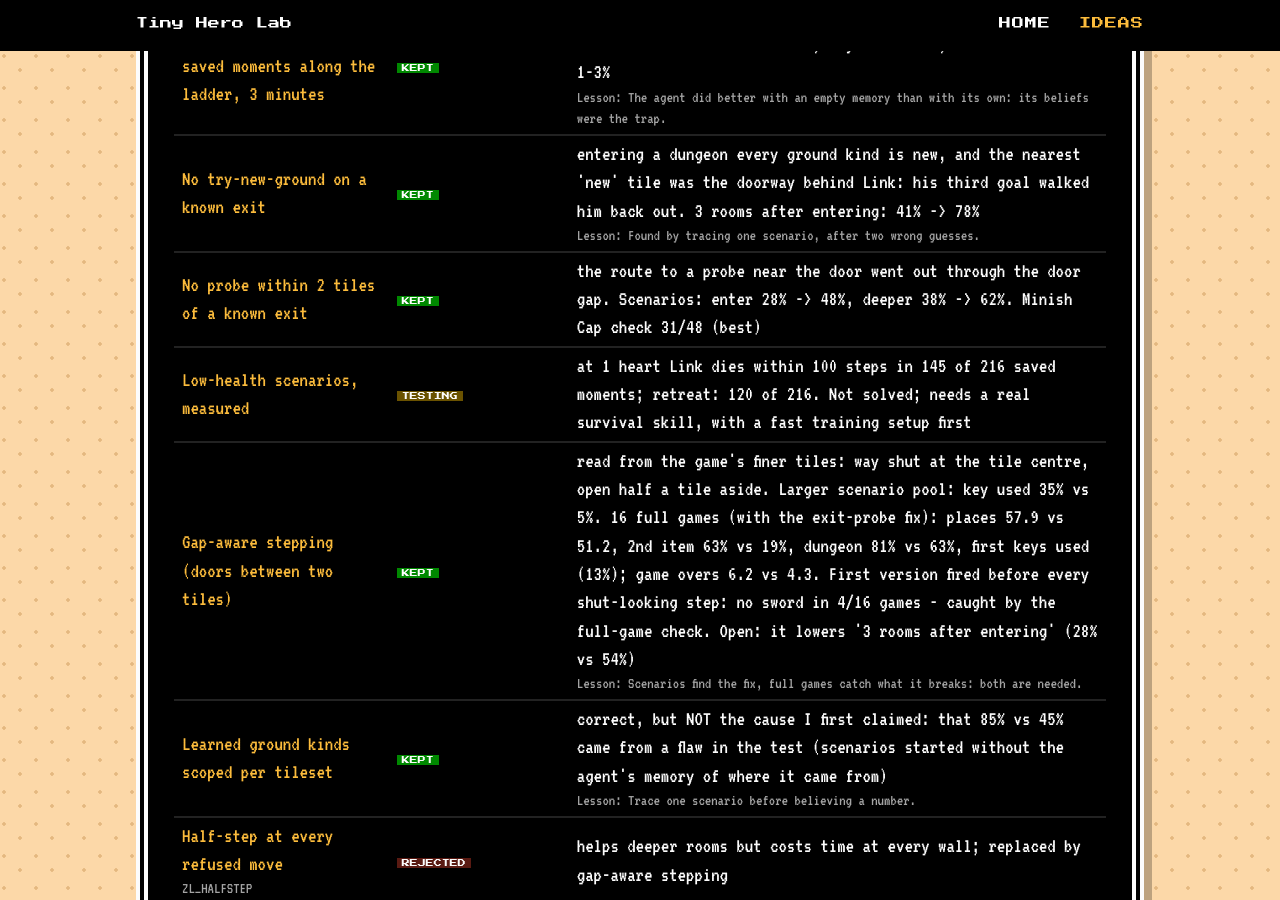
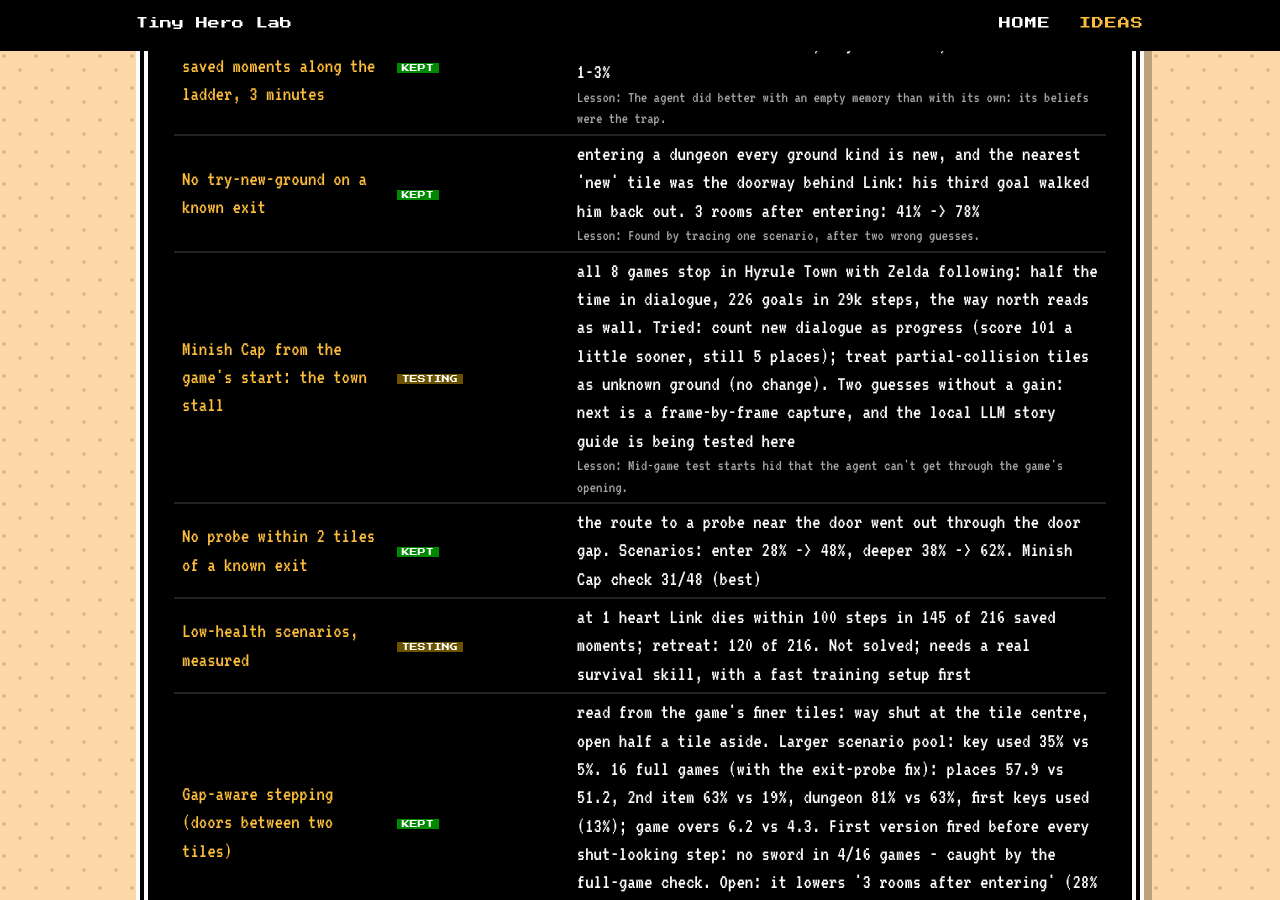
Before and after one commit to sofianedjerbi/zelda-agent-devblog, a Jekyll site: the page built from ideas.html, in a window 1280 px wide and 900 px high, scrolled down 4364 px. Built offline with Jekyll 4.4.1, drawn with Linux system fonts in a browser that asks for light colours.

Commit message:
Record: Minish Cap town stall, two guesses without a gain

```diff
--- a/_data/tried.yml
+++ b/_data/tried.yml
@@ -4,6 +4,7 @@
   items:
     - {name: "Scenario suite: 70 saved moments along the ladder, 3 minutes", status: kept, result: "current model: 3 rooms after entering 85% (empty memory) but 45% with what it had learned; key used 0-3%; heals at 1 heart 1-3%", lesson: "The agent did better with an empty memory than with its own: its beliefs were the trap."}
     - {name: "No try-new-ground on a known exit", status: kept, result: "entering a dungeon every ground kind is new, and the nearest 'new' tile was the doorway behind Link: his third goal walked him back out. 3 rooms after entering: 41% -> 78%", lesson: "Found by tracing one scenario, after two wrong guesses."}
+    - {name: "Minish Cap from the game's start: the town stall", status: testing, result: "all 8 games stop in Hyrule Town with Zelda following: half the time in dialogue, 226 goals in 29k steps, the way north reads as wall. Tried: count new dialogue as progress (score 101 a little sooner, still 5 places); treat partial-collision tiles as unknown ground (no change). Two guesses without a gain: next is a frame-by-frame capture, and the local LLM story guide is being tested here", lesson: "Mid-game test starts hid that the agent can't get through the game's opening."}
     - {name: "No probe within 2 tiles of a known exit", status: kept, result: "the route to a probe near the door went out through the door gap. Scenarios: enter 28% -> 48%, deeper 38% -> 62%. Minish Cap check 31/48 (best)"}
     - {name: "Low-health scenarios, measured", status: testing, result: "at 1 heart Link dies within 100 steps in 145 of 216 saved moments; retreat: 120 of 216. Not solved; needs a real survival skill, with a fast training setup first"}
     - {name: "Gap-aware stepping (doors between two tiles)", status: kept, result: "read from the game's finer tiles: way shut at the tile centre, open half a tile aside. Larger scenario pool: key used 35% vs 5%. 16 full games (with the exit-probe fix): places 57.9 vs 51.2, 2nd item 63% vs 19%, dungeon 81% vs 63%, first keys used (13%); game overs 6.2 vs 4.3. First version fired before every shut-looking step: no sword in 4/16 games - caught by the full-game check. Open: it lowers '3 rooms after entering' (28% vs 54%)", lesson: "Scenarios find the fix, full games catch what it breaks: both are needed."}
```
